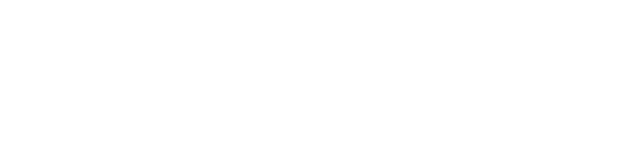
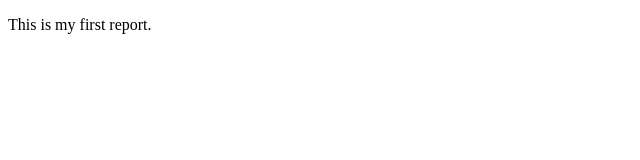
Before and after one commit to mohdhossain/my-first-repo, a plain HTML site: page index.html in a window 1280 px wide. Shown: the whole page, without its empty margins (0-640 px from the left). Drawn offline with Linux system fonts and the light colour scheme.

Commit message:
first commit

```diff
--- a/index.html
+++ b/index.html
@@ -7,6 +7,7 @@
     <title>My First Github Repo</title>
 </head>
 <body>
+    <p>This is my first report.</p>
 
 </body>
 </html>
```
Also changed, not shown: 1 other file.
